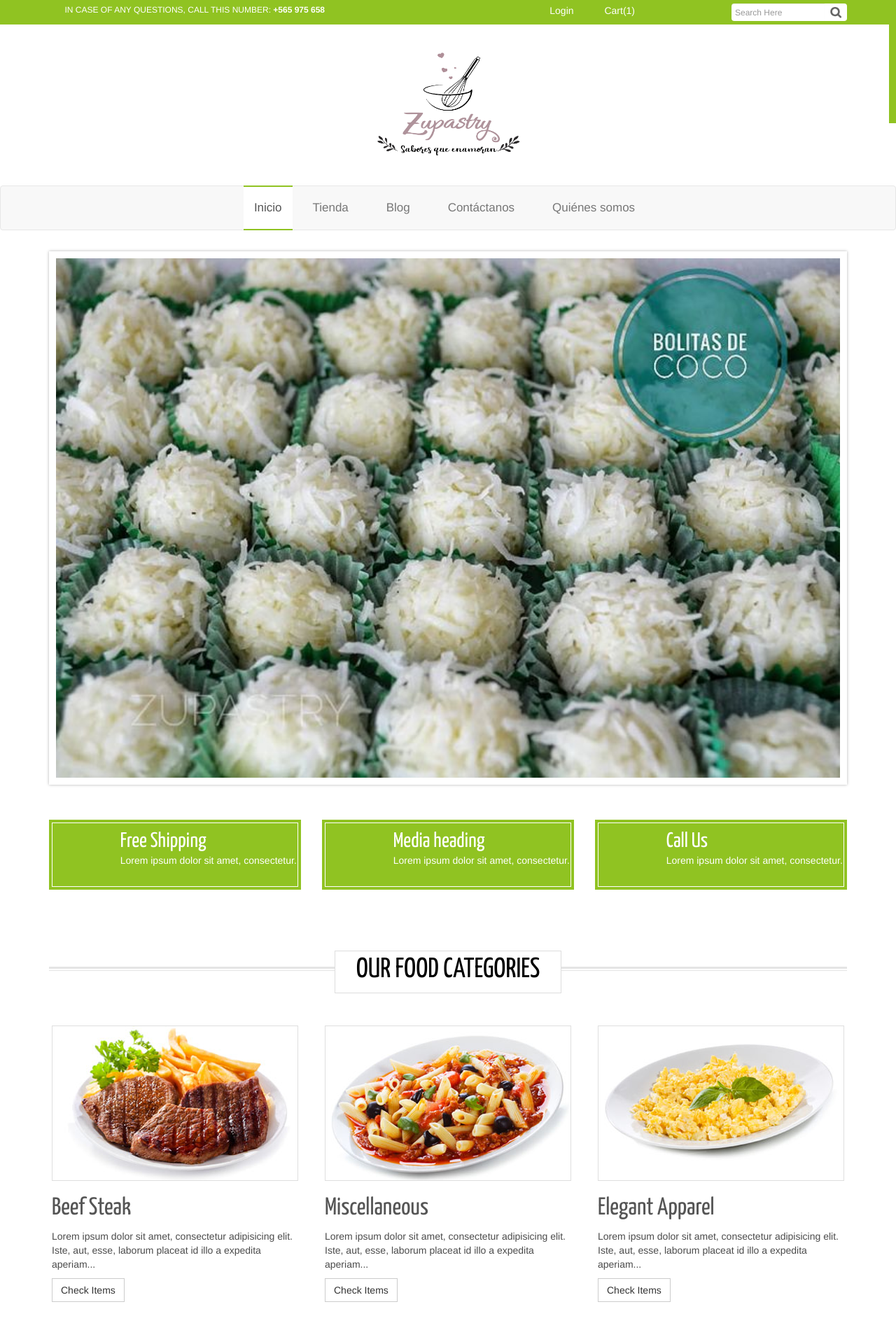
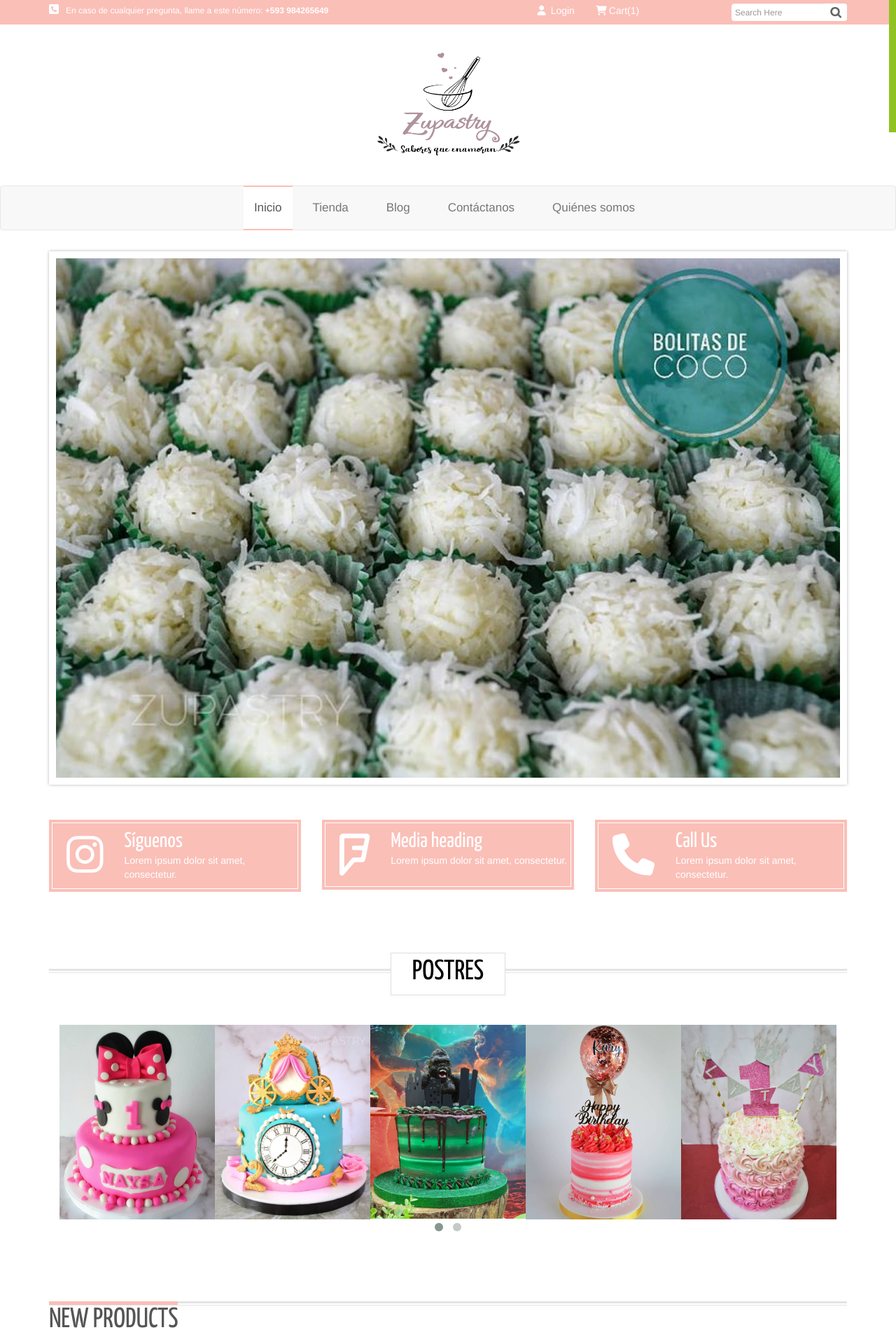
Before and after one commit to Homarzx/ProyectoDAWS, a PHP site: page / in a window 1280 px wide. Shown: the top 1920 px of the page at 70% size. Run offline with PHP 8.4, Linux system fonts and the light colour scheme; some libraries are stand-ins or nearby versions; some web fonts are replaced.

Commit message:
cambios en css y carousel de postres

```diff
--- a/food-code/themes/food-code/css/style.css
+++ b/food-code/themes/food-code/css/style.css
@@ -52,7 +52,7 @@
 /*------------- Top bar----------------*/
 #top {
 	width: 100%;
-	background: #90c322;
+	background: #fabfb7;
 	font-size: 12px;
 	color: #fff;
 	padding: 5px 0;
@@ -244,7 +244,7 @@
 	left: 0;
 	width: 100%;
 	height: 2px;
-	background: #90c322;
+	background: #fabfb7;
 	content: '';
 	opacity: 0;
 	-webkit-transition: opacity 0.3s,
@@ -290,8 +290,8 @@
 	color: #fff;
 }
 .navbar-nav .active {
-	border-top: 2px solid #90c322;
-	border-bottom: 2px solid #90c322;
+	border-top: 2px solid #fabfb7;
+	border-bottom: 2px solid #fabfb7;
 	margin: -1px 0;
 }
 .navbar-nav .active a {
@@ -379,7 +379,7 @@
 
 
 #features .block {
-	background:#90c322;
+	background: #fabfb7;
 	color: #fff;
 	padding: 4px;
 }
@@ -462,7 +462,7 @@
 }
 .products-heading h2 {
 	margin: 0px 0 20px ;
-	border-top: 5px solid #90c322;
+	border-top: 5px solid #fabfb7;
 	display: inline-block;
 }
 .products {
--- a/food-code/themes/food-code/index.html
+++ b/food-code/themes/food-code/index.html
@@ -8,7 +8,7 @@
 	<!-- Fonts -->
 	<link href='http://fonts.googleapis.com/css?family=Open+Sans:400,300,600,700' rel='stylesheet' type='text/css'>
 	<link href='http://fonts.googleapis.com/css?family=Yanone+Kaffeesatz:400,700' rel='stylesheet' type='text/css'>
-
+	<link href="https://maxcdn.bootstrapcdn.com/font-awesome/latest/css/font-awesome.min.css" rel="stylesheet">
 	<!-- Css -->
 	<link rel="stylesheet" href="css/nivo-slider.css" type="text/css" />
 	<link rel="stylesheet" href="css/owl.carousel.css">
@@ -39,7 +39,7 @@
 		<div class="container">
 			<div class="row">
 				<div class="col-md-7">
-					<p class="contact-action"><i class="fa fa-phone-square"></i>IN CASE OF ANY QUESTIONS, CALL THIS NUMBER: <strong>+565 975 658</strong></p>
+					<p class="contact-action"><i class="fa fa-phone-square"></i>En caso de cualquier pregunta, llame a este número: <strong>+593 984265649</strong></p>
 				</div>
 				<div class="col-md-3 clearfix">
 					<ul class="login-cart">
@@ -223,10 +223,10 @@
 					<div class="block">
 						<div class="media">
 							<div class="pull-left" href="#">
-						    	<i class="fa fa-ambulance"></i>
+						    	<i class="fab fa-instagram"></i>
 						  	</div>
 						  	<div class="media-body">
-						    	<h4 class="media-heading">Free Shipping</h4>
+						    	<h4 class="media-heading" >Síguenos</h4>
 						    	<p>Lorem ipsum dolor sit amet, consectetur.</p>
 						  </div>
 						</div>
@@ -273,58 +273,26 @@
 				<div class="col-md-12">
 					<div class="block">
 						<div class="block-heading">
-							<h2>OUR FOOD CATEGORIES</h2>
+							<h2>POSTRES</h2>
 						</div>
-						<div class="row">
-						  	<div class="col-sm-6 col-md-4">
-							    <div class="thumbnail">
-							    	<a class="catagotie-head" href="blog-single.html">
-										<img src="images/category-image-1.jpg" alt="...">
-										<h3>Beef Steak</h3>
-									</a>
-							      	<div class="caption">
-							        	<p>Lorem ipsum dolor sit amet, consectetur adipisicing elit. Iste, aut, esse, laborum placeat id illo a expedita aperiam...</p>
-							        	<p>
-							        		<a href="blog-single.html" class="btn btn-default btn-transparent" role="button">
-							        			<span>Check Items</span>
-							        		</a>
-							        	</p>
-							      	</div>	<!-- End of /.caption -->
-							    </div>	<!-- End of /.thumbnail -->
-						  	</div>	<!-- End of /.col-sm-6 col-md-4 -->
-						  	<div class="col-sm-6 col-md-4">
-							    <div class="thumbnail">
-							    	<a class="catagotie-head" href="blog-single.html">
-										<img src="images/category-image-2.jpg" alt="...">
-										<h3>Miscellaneous</h3>
-									</a>
-							      	<div class="caption">
-							        	<p>Lorem ipsum dolor sit amet, consectetur adipisicing elit. Iste, aut, esse, laborum placeat id illo a expedita aperiam...</p>
-							        	<p>
-							        		<a href="blog-single.html" class="btn btn-default btn-transparent" role="button">
-							        			<span>Check Items</span>
-							        		</a>
-							        	</p>
-							      	</div>	<!-- End of /.caption -->
-							    </div>	<!-- End of /.thumbnail -->
-						  	</div>	<!-- End of /.col-sm-6 col-md-4 -->
-						  	<div class="col-sm-6 col-md-4">
-							    <div class="thumbnail">
-							    	<a class="catagotie-head" href="blog-single.html">
-										<img src="images/category-image-3.jpg" alt="...">
-										<h3>Elegant Apparel</h3>
-									</a>
-							      	<div class="caption">
-								        <p>Lorem ipsum dolor sit amet, consectetur adipisicing elit. Iste, aut, esse, laborum placeat id illo a expedita aperiam...</p>
-								        <p>
-								        	<a href="blog-single.html" class="btn btn-default btn-transparent" role="button">
-								        		<span>Check Items</span>
-								        	</a>
-								        </p>
-								    </div>	<!-- End of /.caption -->
-							    </div>	<!-- End of /.thumbnail -->
-						  	</div>	<!-- End of /.col-sm-6 col-md-4 -->
-						</div>	<!-- End of /.row -->
+						<section id="call-to-area">
+							<div class="container">
+								<div class="row">
+									<div class="col-md-12">
+										<div id="owl-example" class="owl-carousel">
+											<div> <img src="images/postre2.jpg" alt=""></div>
+											<div> <img src="images/postre3.jpg" alt=""></div>
+											<div> <img src="images/postre4.jpg" alt=""></div>
+											<div> <img src="images/postre1.jpg" alt=""></div>
+											<div> <img src="images/postre8.jpg" alt=""></div>
+											<div> <img src="images/postre9.jpg" alt=""></div>
+											<div> <img src="images/postre10.jpg" alt=""></div>
+											<div> <img src="images/postre11.jpg" alt=""></div>
+										</div>	<!-- End of /.Owl-Slider -->
+									</div>	<!-- End of /.col-md-12 -->
+								</div> <!-- End Of /.Row -->
+							</div> <!-- End Of /.Container -->
+						</section>	<!-- End of Section -->
 					</div>	<!-- End of /.block -->
 				</div>	<!-- End of /.col-md-12 -->
 			</div>	<!-- End of /.row -->
@@ -473,14 +441,14 @@
 						</div>
 					</div>	<!-- End of /.block -->
 					<div id="owl-example" class="owl-carousel">
-						<div> <img src="images/company-1.png" alt=""></div>
-						<div> <img src="images/company-2.png" alt=""></div>
-						<div> <img src="images/company-3.png" alt=""></div>
-						<div> <img src="images/company-4.png" alt=""></div>
-						<div> <img src="images/company-5.png" alt=""></div>
-						<div> <img src="images/company-6.png" alt=""></div>
-						<div> <img src="images/company-8.png" alt=""></div>
-						<div> <img src="images/company-9.png" alt=""></div>
+						<div> <img src="images/postre2.jpg" alt=""></div>
+						<div> <img src="images/postre3.jpg" alt=""></div>
+						<div> <img src="images/postre4.jpg" alt=""></div>
+						<div> <img src="images/postre1.jpg" alt=""></div>
+						<div> <img src="images/postre8.jpg" alt=""></div>
+						<div> <img src="images/postre9.jpg" alt=""></div>
+						<div> <img src="images/postre10.jpg" alt=""></div>
+						<div> <img src="images/postre11.jpg" alt=""></div>
 					</div>	<!-- End of /.Owl-Slider -->
 				</div>	<!-- End of /.col-md-12 -->
 			</div> <!-- End Of /.Row -->
@@ -498,7 +466,7 @@
 				<div class="col-md-4">
 					<div class="block clearfix">
 						<a href="#">
-							<img src="images/footer-logo.png" alt="">
+							<img src="images/logoZupastry.png" width="100px" height="50px" alt="">
 						</a>
 						<p>
 							Lorem Ipsum is simply dummy text of the printing and typesetting industry. Lorem Ipsum has been the industry's standard dummy text ever since the 1500s
@@ -506,13 +474,13 @@
 						<h4 class="connect-heading">CONNECT WITH US</h4>
 						<ul class="social-icon">
 							<li>
-								<a class="facebook-icon" href="#">
+								<a class="facebook-icon" href="https://www.facebook.com/zupastry/">
 									<i class="fa fa-facebook"></i>
 								</a>
 							</li>
 							<li>
-								<a class="plus-icon" href="#">
-									<i class="fa fa-google-plus"></i>
+								<a class="instagram-icon" href="https://www.instagram.com/zupastry/">
+									<i class="fa fa-instagram"></i>
 								</a>
 							</li>
 							<li>
```
Also changed, not shown: other parts of food-code/themes/food-code/css/style.css (+36 -36 lines), food-code/themes/food-code/images/postre10.jpg (added), food-code/themes/food-code/images/postre11.jpg (added), food-code/themes/food-code/images/postre8.jpg (added), food-code/themes/food-code/images/postre9.jpg (added).
